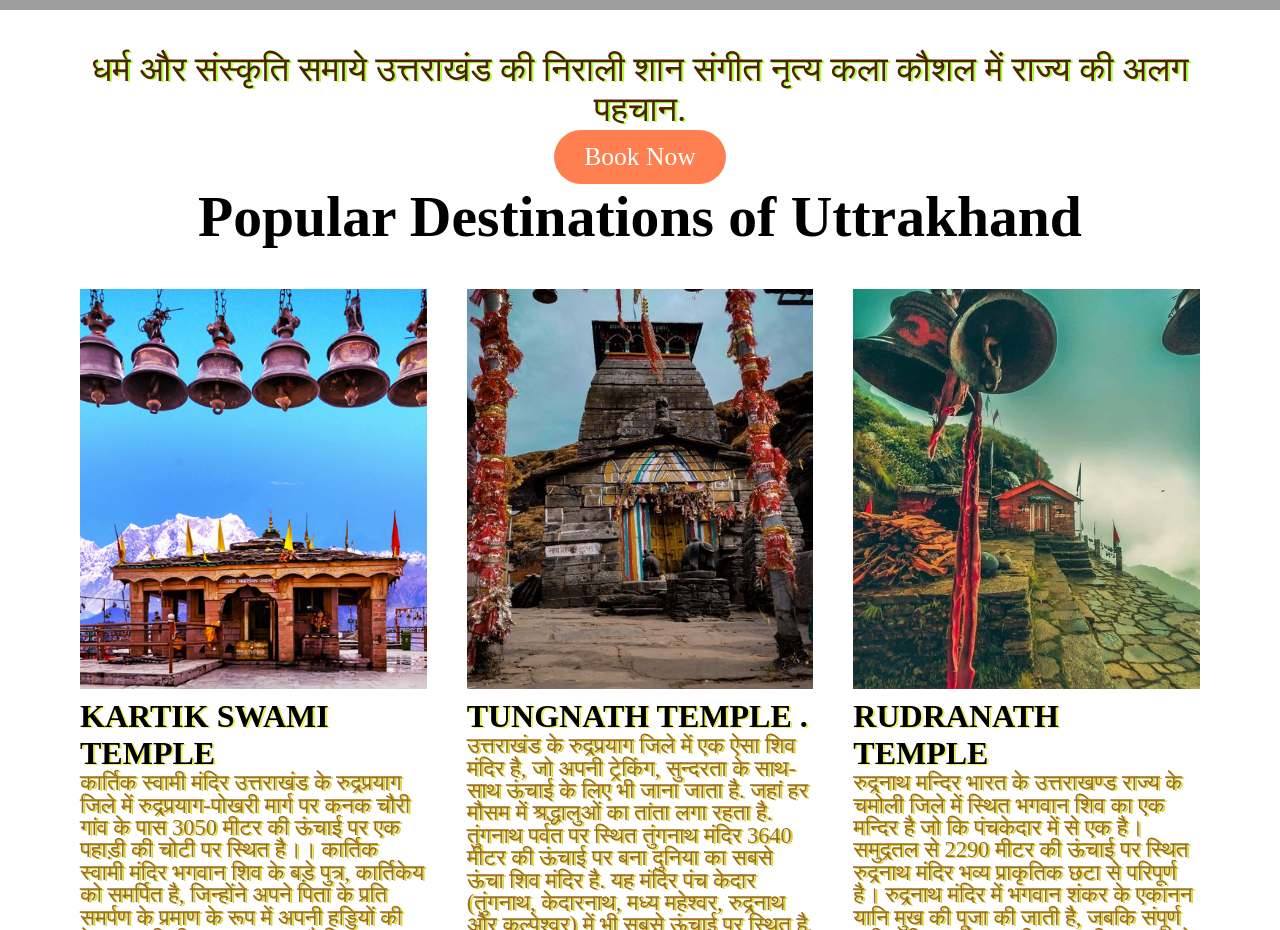
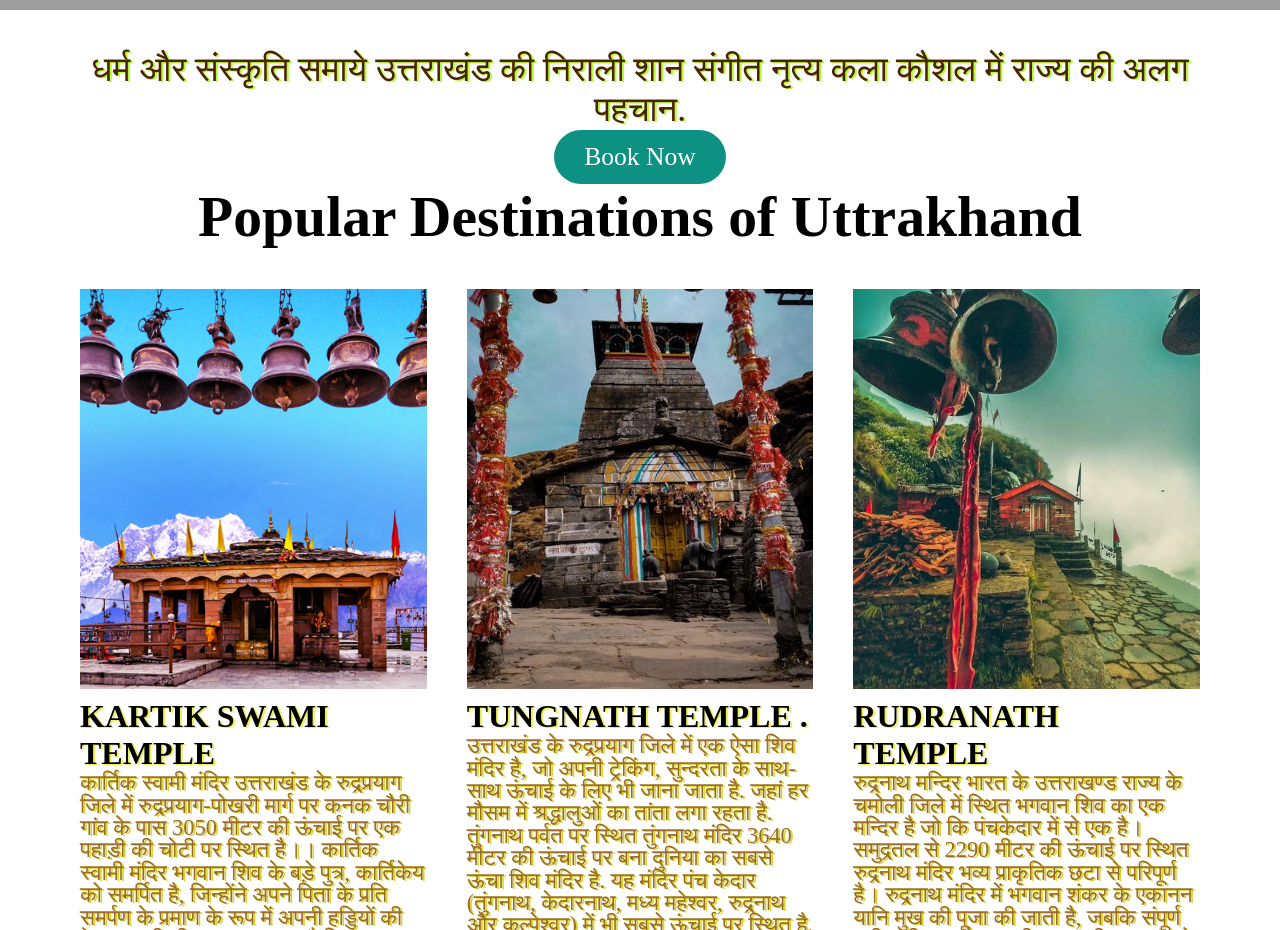
Before and after one commit to saurabhbhai37/uttrakhand-tourism, a plain HTML site: page index.html in a window 1280 px wide. Shown: the part 780-1710 px from the top of the page. Drawn offline with Linux system fonts and the light colour scheme; grey boxes are pictures that could not be loaded; a web font is replaced by a local one.

Commit message:
new file

```diff
--- a/style.css
+++ b/style.css
@@ -102,7 +102,7 @@ header {
   display: inline-block;
   text-decoration: none;
   color: #fff;
-  background-color: #ff7f50;
+  background-color: #0c9182;
   padding: 12px 30px;
   border-radius: 50px;
   font-family: "Dongle-light";
```
